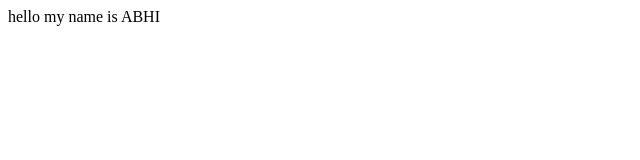
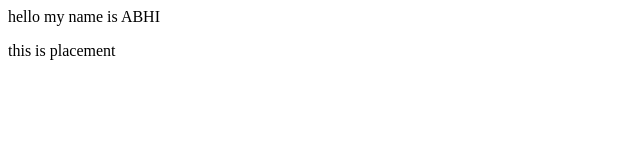
Before and after one commit to abhiiii345/localrepo, a plain HTML site: page index.html in a window 1280 px wide. Shown: the whole page, without its empty margins (0-640 px from the left). Drawn offline with Linux system fonts and the light colour scheme.

Commit message:
new changes done

```diff
--- a/index.html
+++ b/index.html
@@ -1 +1,3 @@
 <p>hello my name is ABHI</p>
+
+<p>this is placement</p>
```
